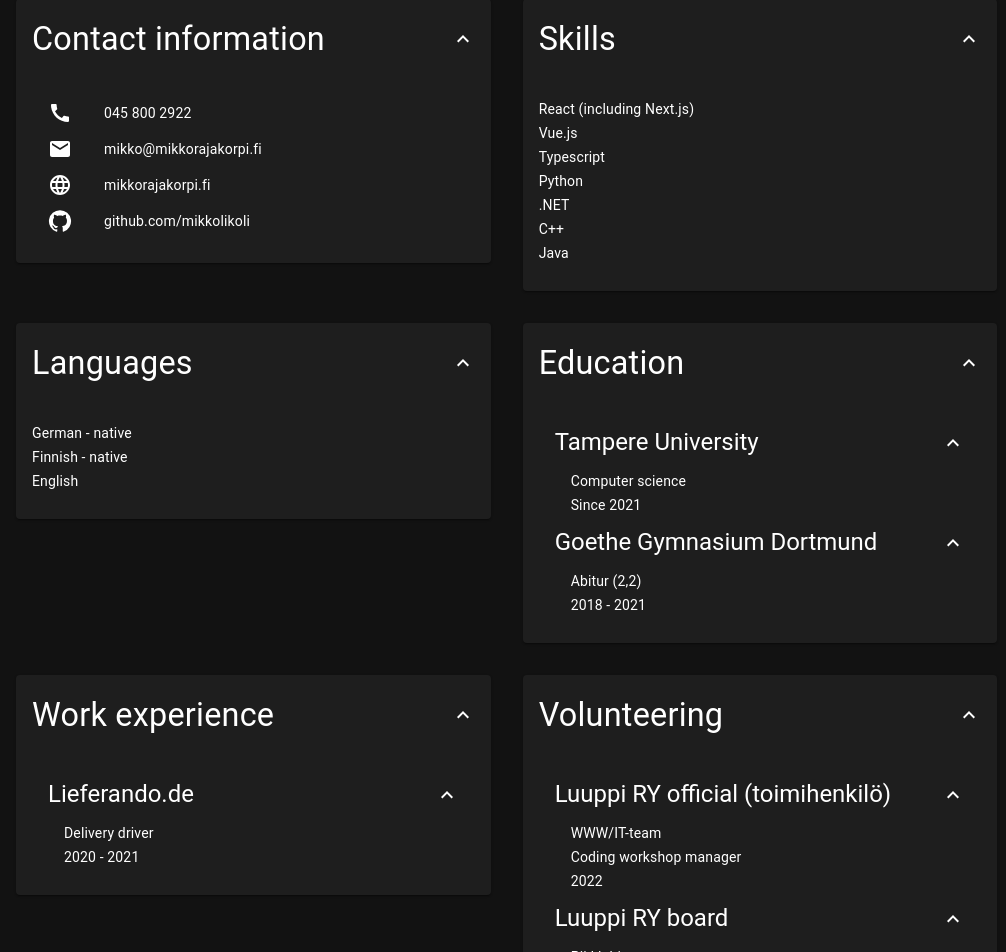
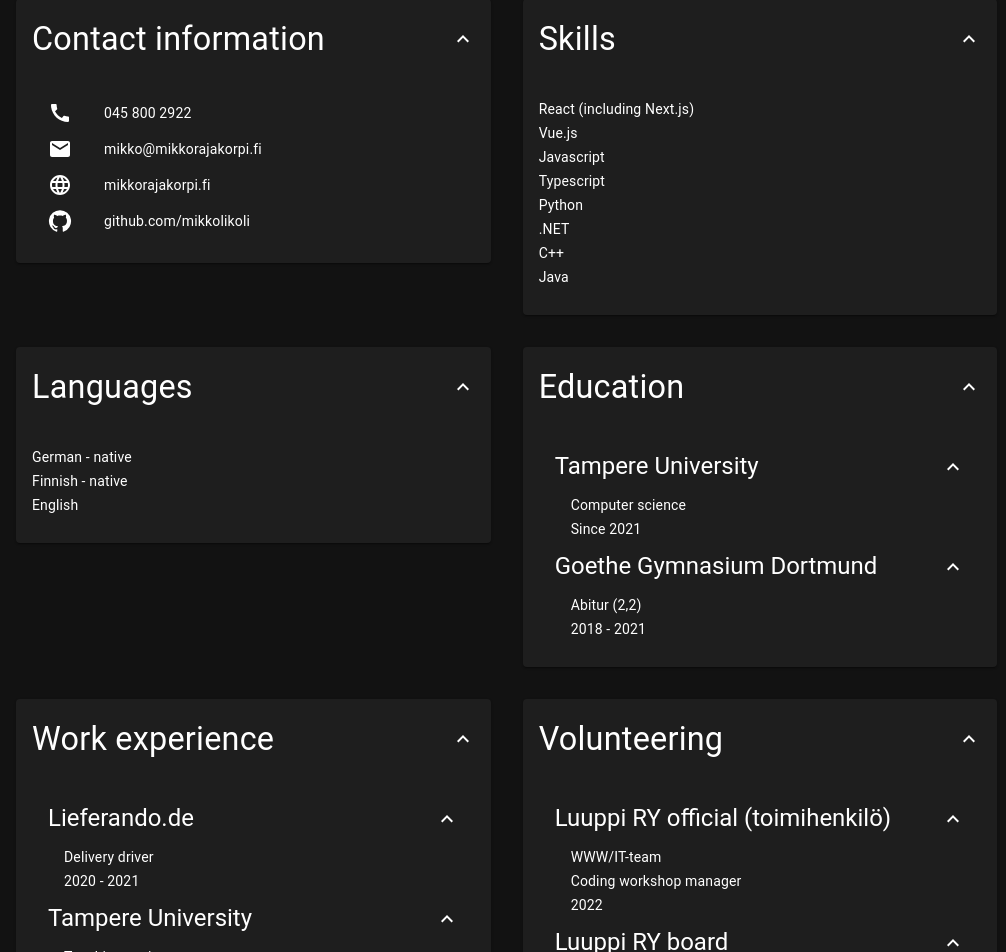
Before and after one commit to mikkolikoli/personal-homepage, a Next.js app: page /cv in a window 1280 px wide. Shown: the part 401-1353 px from the top of the page, without its empty margins (32-1038 px from the left). Built offline with nearby package versions, Linux system fonts and the light colour scheme.

Commit message:
add work experience

```diff
--- a/src/data/cv.ts
+++ b/src/data/cv.ts
@@ -8,6 +8,7 @@ export const contact = {
 export const skills = [
   "React (including Next.js)",
   "Vue.js",
+  "Javascript",
   "Typescript",
   "Python",
   ".NET",
@@ -36,6 +37,10 @@ export const experience = [
   {
     name: "Lieferando.de",
     nestedItems: ["Delivery driver", "2020 - 2021"]
+  },
+  {
+    name: "Tampere University",
+    nestedItems: ["Teaching assistant", "Feb 2024 - May 2024"]
   }
 ]
 
```
